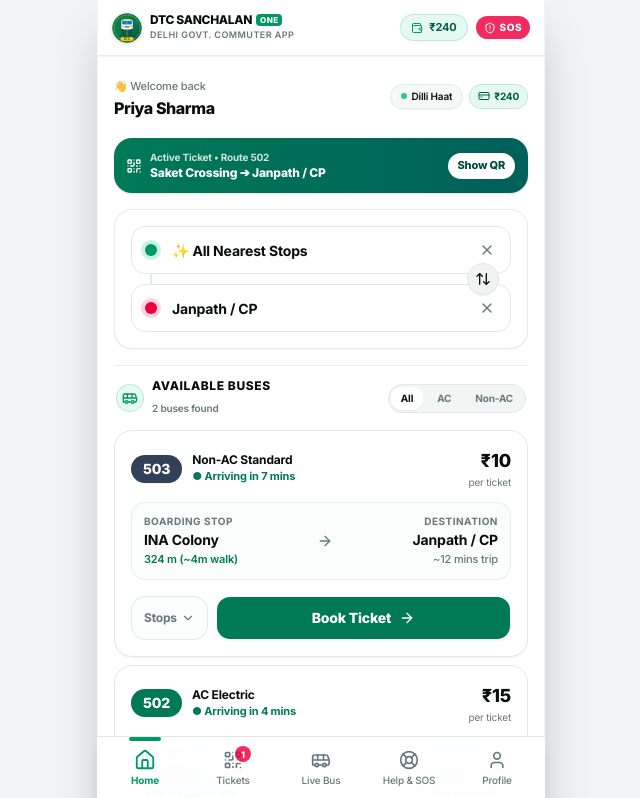
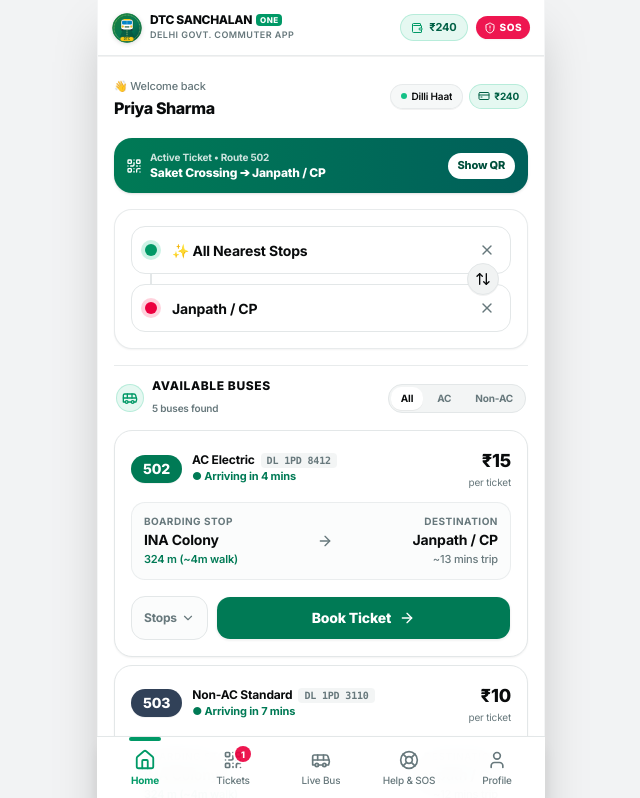
Before and after one commit to Parmanand1999/next-js-project-template, a Next.js app: page /passenger in a window 1280 px wide. Shown: the top 798 px of the page, without its empty margins (319-959 px from the left). Built offline with nearby package versions, Linux system fonts and the light colour scheme.

Commit message:
feat(passenger): support multiple live buses on same route with distinct vehicle numbers and ETAs

```diff
--- a/src/app/(passenger)/passenger/page.tsx
+++ b/src/app/(passenger)/passenger/page.tsx
@@ -304,10 +304,46 @@ export default function PassengerHomePage() {
           const dist = Math.abs(route.stops[toIndex].distanceKm - route.stops[fromIndex].distanceKm);
           const roundedDist = Math.max(1, Math.round(dist * 10) / 10);
           const fare = calculateFare(route.busType, roundedDist);
-          const liveBus = liveBuses.find((b) => b.routeNumber === route.routeNumber);
           const walkMins = calculateWalkingMinutes(candStop.distMeters);
+
+          // Find ALL active live buses for this route
+          const routeLiveBuses = liveBuses.filter((b) => b.routeNumber === route.routeNumber);
+
+          if (routeLiveBuses.length > 0) {
+            routeLiveBuses.forEach((liveBus) => {
+              const busKey = `${route.routeNumber}-${liveBus.id}`;
+              const existing = busMap.get(busKey);
+
+              if (!existing) {
+                busMap.set(busKey, {
+                  id: busKey,
+                  route,
+                  routeNumber: route.routeNumber,
+                  routeName: route.routeName,
+                  busType: liveBus.busType || route.busType,
+                  distanceKm: roundedDist,
+                  fare,
+                  fromStop: candStop.name,
+                  toStop: destinationStop,
+                  distanceFromUserMeters: candStop.distMeters,
+                  distanceFromUserFormatted: formatDistance(candStop.distMeters),
+                  walkingMinutesFromUser: walkMins,
+                  stopLandmark: candStop.landmark,
+                  liveBus,
+                  otherNearbyStops: [],
+                });
+              } else if (candStop.distMeters < existing.distanceFromUserMeters) {
+                existing.fromStop = candStop.name;
+                existing.distanceKm = roundedDist;
+                existing.fare = fare;
+                existing.distanceFromUserMeters = candStop.distMeters;
+                existing.distanceFromUserFormatted = formatDistance(candStop.distMeters);
+                existing.walkingMinutesFromUser = walkMins;
+                existing.stopLandmark = candStop.landmark;
+              }
+            });
+          } else {
             const busKey = `${route.routeNumber}-${route.busType}`;
-
             const existing = busMap.get(busKey);
 
             if (!existing) {
@@ -325,20 +361,10 @@ export default function PassengerHomePage() {
                 distanceFromUserFormatted: formatDistance(candStop.distMeters),
                 walkingMinutesFromUser: walkMins,
                 stopLandmark: candStop.landmark,
-              liveBus,
+                liveBus: undefined,
                 otherNearbyStops: [],
               });
-          } else {
-            // Keep the stop that is closer to the user
-            if (candStop.distMeters < existing.distanceFromUserMeters) {
-              const previousStop = {
-                name: existing.fromStop,
-                distanceFormatted: existing.distanceFromUserFormatted,
-              };
-              existing.otherNearbyStops = [
-                ...(existing.otherNearbyStops || []).filter((s) => s.name !== candStop.name),
-                previousStop,
-              ];
+            } else if (candStop.distMeters < existing.distanceFromUserMeters) {
               existing.fromStop = candStop.name;
               existing.distanceKm = roundedDist;
               existing.fare = fare;
@@ -346,13 +372,6 @@ export default function PassengerHomePage() {
               existing.distanceFromUserFormatted = formatDistance(candStop.distMeters);
               existing.walkingMinutesFromUser = walkMins;
               existing.stopLandmark = candStop.landmark;
-            } else if (candStop.name !== existing.fromStop) {
-              if (!existing.otherNearbyStops?.some((s) => s.name === candStop.name)) {
-                existing.otherNearbyStops = [
-                  ...(existing.otherNearbyStops || []),
-                  { name: candStop.name, distanceFormatted: formatDistance(candStop.distMeters) },
-                ];
-              }
             }
           }
         }
@@ -372,12 +391,12 @@ export default function PassengerHomePage() {
       return true;
     });
 
-    // Sort by shortest walking distance from user, then fare
+    // Sort by earliest arrival ETA, then walking distance
     return filtered.sort((a, b) => {
-      if (a.distanceFromUserMeters !== b.distanceFromUserMeters) {
+      const etaA = a.liveBus?.etaNextStopMins ?? 999;
+      const etaB = b.liveBus?.etaNextStopMins ?? 999;
+      if (etaA !== etaB) return etaA - etaB;
       return a.distanceFromUserMeters - b.distanceFromUserMeters;
-      }
-      return a.fare - b.fare;
     });
   }, [routes, originStop, destinationStop, nearestStops, userLocation, liveBuses, calculateFare, busClassFilter]);
 
@@ -761,9 +780,16 @@ export default function PassengerHomePage() {
                         {bus.routeNumber}
                       </span>
                       <div className="flex flex-col">
+                        <div className="flex items-center gap-1.5">
                           <span className="text-xs font-bold text-foreground">
                             {bus.busType}
                           </span>
+                          {bus.liveBus?.busNumber && (
+                            <span className="text-[10px] font-mono text-muted-foreground bg-muted/80 px-1.5 py-0.2 rounded font-semibold">
+                              {bus.liveBus.busNumber}
+                            </span>
+                          )}
+                        </div>
                         {busEta !== undefined && (
                           <span className="text-[11px] font-bold text-emerald-700 dark:text-emerald-400">
                             ● Arriving in {busEta} mins
--- a/src/store/useDtcStore.ts
+++ b/src/store/useDtcStore.ts
@@ -774,6 +774,36 @@ const initialLiveBuses: LiveBus[] = [
     status: 'On Route',
   },
   {
+    id: 'bus-1c',
+    busNumber: 'DL 1PD 6214',
+    routeNumber: '502',
+    busType: 'AC Electric',
+    depot: 'Sarojini Nagar Depot',
+    driverName: 'Harish Chand',
+    conductorName: 'Dharmendra Pal',
+    currentSpeedKmH: 35,
+    currentStop: 'Hauz Khas',
+    nextStop: 'AIIMS / Safdarjung',
+    etaNextStopMins: 12,
+    occupancyPercent: 55,
+    status: 'On Route',
+  },
+  {
+    id: 'bus-1d',
+    busNumber: 'DL 1PD 9043',
+    routeNumber: '502',
+    busType: 'AC Electric',
+    depot: 'Mehrauli Depot',
+    driverName: 'Vinod Kumar',
+    conductorName: 'Sunil Dutt',
+    currentSpeedKmH: 30,
+    currentStop: 'Saket Crossing',
+    nextStop: 'Hauz Khas',
+    etaNextStopMins: 22,
+    occupancyPercent: 42,
+    status: 'On Route',
+  },
+  {
     id: 'bus-1b',
     busNumber: 'DL 1PD 3110',
     routeNumber: '503',
@@ -786,6 +816,21 @@ const initialLiveBuses: LiveBus[] = [
     nextStop: 'AIIMS / Safdarjung',
     etaNextStopMins: 7,
     occupancyPercent: 60,
+    status: 'On Route',
+  },
+  {
+    id: 'bus-1e',
+    busNumber: 'DL 1PD 1892',
+    routeNumber: '503',
+    busType: 'Non-AC Standard',
+    depot: 'Sarojini Nagar Depot',
+    driverName: 'Sombir Singh',
+    conductorName: 'Deepak Rawat',
+    currentSpeedKmH: 28,
+    currentStop: 'Saket Crossing',
+    nextStop: 'Hauz Khas',
+    etaNextStopMins: 18,
+    occupancyPercent: 48,
     status: 'On Route',
   },
   {
```
Lines whose indentation alone changed are shown as unchanged.
